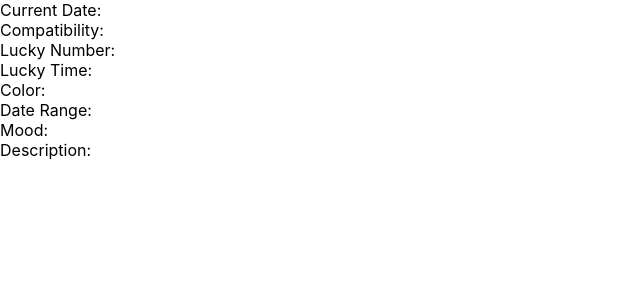
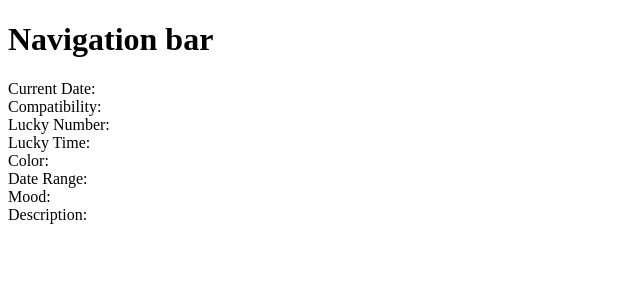
Before and after one commit to Jo-nana/lovastra, a React (Create React App) app: page / in a window 1280 px wide. Shown: the top 300 px of the page, without its empty margins (0-640 px from the left). Built offline with nearby package versions, Linux system fonts and the light colour scheme; no server answers.

Commit message:
adding react router, setting a navigation component

```diff
--- a/package.json
+++ b/package.json
@@ -9,6 +9,7 @@
     "aztro-js": "^0.1.5",
     "react": "^18.2.0",
     "react-dom": "^18.2.0",
+    "react-router-dom": "6",
     "react-scripts": "5.0.1",
     "web-vitals": "^2.1.4"
   },
--- a/src/App.js
+++ b/src/App.js
@@ -1,22 +1,15 @@
-import './App.css';
-import { HoroscopeContext } from './context/horoscope.context';
-import React, { useContext } from 'react';
+import { Routes, Route } from 'react-router-dom';
+import Home from './components/routes/home/home.component';
+import Navigation from './components/routes/navigation/navigation.component';
 
-function App() {
-  const { horoscopeData } = useContext(HoroscopeContext);
-
-  return (
-    <div>
-      Current Date: {horoscopeData.current_date} <br />
-      Compatibility: {horoscopeData.compatibility} <br />
-      Lucky Number: {horoscopeData.lucky_number} <br />
-      Lucky Time: {horoscopeData.lucky_time} <br />
-      Color: {horoscopeData.color} <br />
-      Date Range: {horoscopeData.date_range} <br />
-      Mood: {horoscopeData.mood} <br />
-      Description: {horoscopeData.description} <br />
-    </div>
-  );
+const App = () => {
+  return(
+    <Routes>
+      <Route path="/" element={<Navigation />}>
+        <Route index element={<Home />} />
+      </Route>
+    </Routes>
+  )
 }
 
 export default App;
--- /dev/null
+++ b/src/components/routes/home/home.component.jsx
@@ -0,0 +1,23 @@
+import { HoroscopeContext } from '../../context/horoscope/horoscope.context';
+import React, { useContext } from 'react';
+
+
+const Home  = () => {
+
+  const { horoscopeData } = useContext(HoroscopeContext);
+
+  return (
+    <div>
+      Current Date: {horoscopeData.current_date} <br />
+      Compatibility: {horoscopeData.compatibility} <br />
+      Lucky Number: {horoscopeData.lucky_number} <br />
+      Lucky Time: {horoscopeData.lucky_time} <br />
+      Color: {horoscopeData.color} <br />
+      Date Range: {horoscopeData.date_range} <br />
+      Mood: {horoscopeData.mood} <br />
+      Description: {horoscopeData.description} <br />
+    </div>
+  );
+}
+
+export default Home;
--- /dev/null
+++ b/src/components/routes/navigation/navigation.component.jsx
@@ -0,0 +1,14 @@
+import { Outlet } from 'react-router-dom';
+
+const Navigation = () => {
+  return(
+   <div>
+     <div>
+       <h1>Navigation bar</h1>
+     </div>
+     <Outlet />
+   </div>
+  )
+}
+
+export default Navigation;
--- a/src/index.css
+++ /dev/null
@@ -1,13 +0,0 @@
-body {
-  margin: 0;
-  font-family: -apple-system, BlinkMacSystemFont, 'Segoe UI', 'Roboto', 'Oxygen',
-    'Ubuntu', 'Cantarell', 'Fira Sans', 'Droid Sans', 'Helvetica Neue',
-    sans-serif;
-  -webkit-font-smoothing: antialiased;
-  -moz-osx-font-smoothing: grayscale;
-}
-
-code {
-  font-family: source-code-pro, Menlo, Monaco, Consolas, 'Courier New',
-    monospace;
-}
--- a/src/index.js
+++ b/src/index.js
@@ -1,16 +1,19 @@
 import React from 'react';
 import ReactDOM from 'react-dom/client';
-import './index.css';
+import { BrowserRouter } from 'react-router-dom';
+
 import App from './App';
 import reportWebVitals from './reportWebVitals';
-import HoroscopeProvider from './context/horoscope.context';
+import HoroscopeProvider from './components/context/horoscope/horoscope.context';
 
 const root = ReactDOM.createRoot(document.getElementById('root'));
 root.render(
   <React.StrictMode>
-    <HoroscopeProvider>
-      <App />
-    </HoroscopeProvider>
+    <BrowserRouter>
+      <HoroscopeProvider>
+        <App />
+      </HoroscopeProvider>
+    </BrowserRouter>
   </React.StrictMode>
 );
 
```
Also changed, not shown: src/components/context/horoscope/horoscope.context.jsx (renamed from src/context/horoscope.context.jsx), 1 other file (tests, documents, lock files or other folders).
